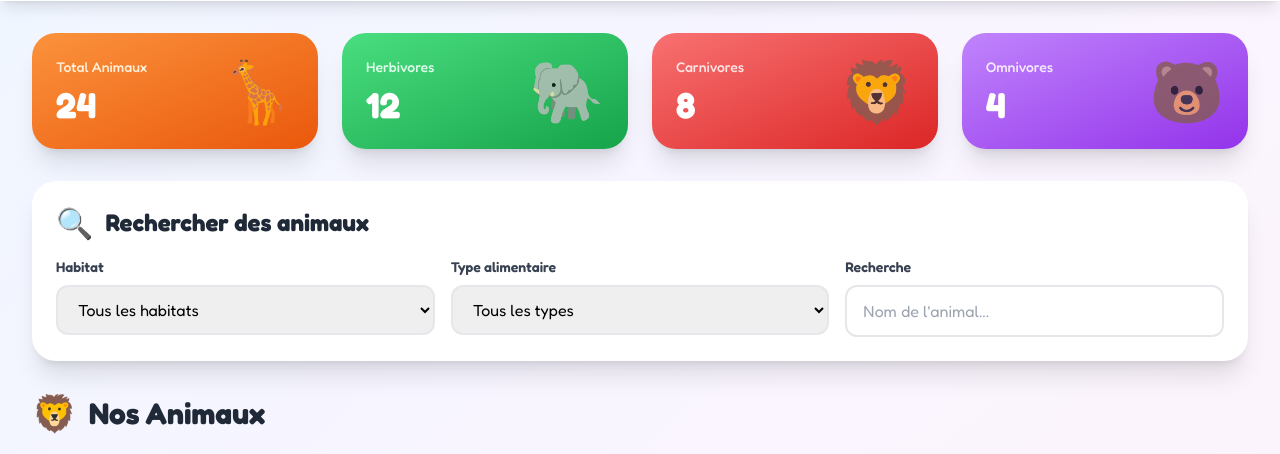
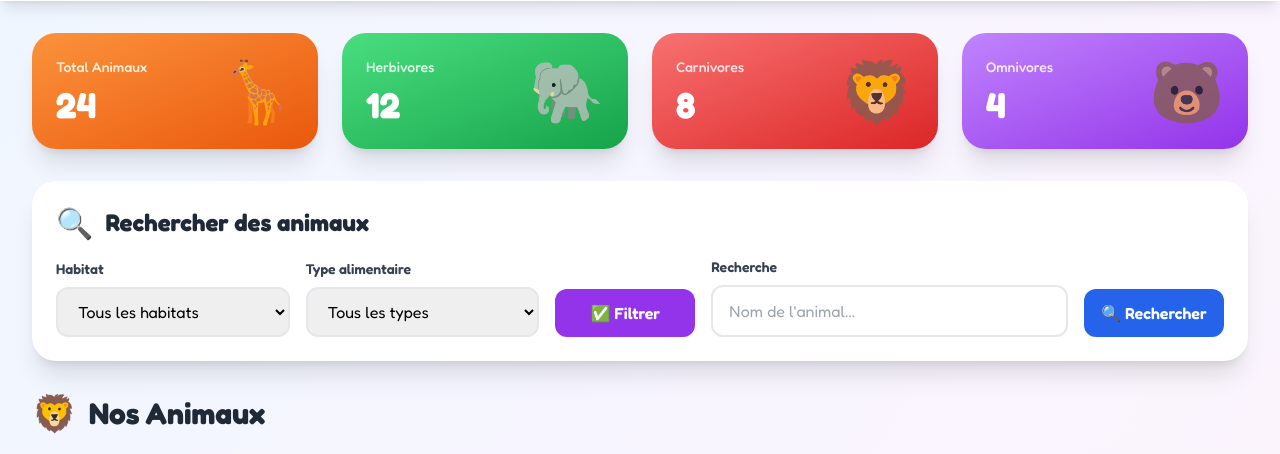
Before and after one commit to mohamed-elhamdaoui/Zoo-Encyclopedie, a PHP site: page / in a window 1280 px wide. Shown: the part 79-533 px from the top of the page. Run offline with PHP 8.4, Linux system fonts and the light colour scheme; data comes from the database, SQL or seed files in the repository; some libraries are stand-ins or nearby versions.

Commit message:
feat: add type & habitat filtering for animals Added SQL conditions to filter animals by Type_alimentaire and NamHab based on selected options in the form.

```diff
--- a/index.php
+++ b/index.php
@@ -1,8 +1,16 @@
 <?php
 include 'connection.php';
+
+
+if (!empty($_POST["search"])) {
+    echo $_POST["search"];
+}
+
+
 ?>
 <!DOCTYPE html>
 <html lang="fr">
+
 <head>
     <meta charset="UTF-8">
     <meta name="viewport" content="width=device-width, initial-scale=1.0">
@@ -13,26 +21,43 @@ include 'connection.php';
         body {
             font-family: 'Fredoka', sans-serif;
         }
+
         .animal-card {
             transition: transform 0.3s ease, box-shadow 0.3s ease;
         }
+
         .animal-card:hover {
             transform: translateY(-8px);
-            box-shadow: 0 20px 40px rgba(0,0,0,0.15);
+            box-shadow: 0 20px 40px rgba(0, 0, 0, 0.15);
         }
+
         .habitat-badge {
             animation: float 3s ease-in-out infinite;
         }
+
         @keyframes float {
-            0%, 100% { transform: translateY(0); }
-            50% { transform: translateY(-5px); }
+
+            0%,
+            100% {
+                transform: translateY(0);
+            }
+
+            50% {
+                transform: translateY(-5px);
+            }
         }
+
         .stats-card {
             background: linear-gradient(135deg, #667eea 0%, #764ba2 100%);
         }
     </style>
 </head>
+
 <body class="bg-gradient-to-br from-blue-50 via-purple-50 to-pink-50 min-h-screen">
+    <!-- <form action="index.php" method="post">
+        <input type="text" name="name">
+        <button type="submit" name="jiiib">jiiiiib</button>
+    </form> -->
 
     <!-- Navigation -->
     <nav class="bg-white shadow-lg sticky top-0 z-50">
@@ -105,39 +130,65 @@ include 'connection.php';
         </div>
 
         <!-- Filters -->
-        <div class="bg-white rounded-3xl shadow-xl p-6 mb-8">
+        <form method="POST" action="index.php" class="bg-white rounded-3xl shadow-xl p-6 mb-8">
+
             <h2 class="text-2xl font-bold text-gray-800 mb-4 flex items-center">
                 <span class="text-3xl mr-3">🔍</span>
                 Rechercher des animaux
             </h2>
-            <div class="grid grid-cols-1 md:grid-cols-3 gap-4">
-                <div>
+
+            <div class="flex flex-col lg:flex-row gap-4 items-end">
+
+                <!-- ✅ HABITAT -->
+                <div class="w-full lg:w-1/5">
                     <label class="block text-sm font-semibold text-gray-700 mb-2">Habitat</label>
-                    <select class="w-full px-4 py-3 rounded-xl border-2 border-gray-200 focus:border-purple-500 focus:ring-2 focus:ring-purple-200 transition">
-                        <option>Tous les habitats</option>
-                        <option>🌾 Savane</option>
-                        <option>🌴 Jungle</option>
-                        <option>🏜️ Désert</option>
-                        <option>🌊 Océan</option>
+                    <select name="habitat"
+                        class="w-full px-4 py-3 rounded-xl border-2 border-gray-200">
+                        <option value="">Tous les habitats</option>
+                        <option value="Savane">🌾 Savane</option>
+                        <option value="Jungle">🌴 Jungle</option>
+                        <option value="Désert">🏜️ Désert</option>
+                        <option value="Océan">🌊 Océan</option>
                     </select>
                 </div>
 
-                <div>
+                <!-- ✅ TYPE -->
+                <div class="w-full lg:w-1/5">
                     <label class="block text-sm font-semibold text-gray-700 mb-2">Type alimentaire</label>
-                    <select class="w-full px-4 py-3 rounded-xl border-2 border-gray-200 focus:border-purple-500 focus:ring-2 focus:ring-purple-200 transition">
-                        <option>Tous les types</option>
-                        <option>🥩 Carnivore</option>
-                        <option>🌿 Herbivore</option>
-                        <option>🍽️ Omnivore</option>
+                    <select name="type"
+                        class="w-full px-4 py-3 rounded-xl border-2 border-gray-200">
+                        <option value="">Tous les types</option>
+                        <option value="🥩 Carnivore">🥩 Carnivore</option>
+                        <option value="🌿 Herbivore">🌿 Herbivore</option>
+                        <option value="🍽️ Omnivore">🍽️ Omnivore</option>
                     </select>
                 </div>
 
-                <div>
+                <!-- ✅ FILTER BUTTON -->
+                <div class="w-full lg:w-[12%]">
+                    <button type="submit" name="filter_select"
+                        class="w-full bg-purple-600 hover:bg-purple-700 text-white py-3 rounded-xl font-semibold transition">
+                        ✅ Filtrer
+                    </button>
+                </div>
+
+                <!-- ✅ SEARCH -->
+                <div class="w-full lg:flex-1">
                     <label class="block text-sm font-semibold text-gray-700 mb-2">Recherche</label>
-                    <input type="text" placeholder="Nom de l'animal..." class="w-full px-4 py-3 rounded-xl border-2 border-gray-200 focus:border-purple-500 focus:ring-2 focus:ring-purple-200 transition">
+                    <input type="text" name="search" placeholder="Nom de l'animal..."
+                        class="w-full px-4 py-3 rounded-xl border-2 border-gray-200">
                 </div>
+
+                <!-- ✅ SEARCH BUTTON -->
+                <div class="w-full lg:w-[12%]">
+                    <button type="submit" name="filter_search"
+                        class="w-full bg-blue-600 hover:bg-blue-700 text-white py-3 rounded-xl font-semibold transition">
+                        🔍 Rechercher
+                    </button>
+                </div>
+
             </div>
-        </div>
+        </form>
 
         <!-- Animals Grid -->
         <div class="mb-8">
@@ -148,7 +199,60 @@ include 'connection.php';
 
             <div class="grid grid-cols-1 md:grid-cols-2 lg:grid-cols-3 xl:grid-cols-4 gap-6">
 
+                <?php
+                $sql = 'select * FROM animals, habitats where animals.`idHab`=habitats.`idHab`';
 
+
+                if (!empty($_POST["type"])) {
+                    $sql .= " and Type_alimentaire = '{$_POST["type"]}' ";
+                    // echo $_POST["type"];
+                }
+                if (!empty($_POST["habitat"])) {
+                    $sql .= " and NamHab = '{$_POST["habitat"] }'";
+                }
+
+                    $result = $conn->query($sql);
+
+
+                while ($row = $result->fetch_assoc()) {
+                    echo '<div class="animal-card bg-white rounded-3xl overflow-hidden shadow-lg">
+                    <div class="relative">
+                        <div class="h-48 w-full bg-gradient-to-br from-blue-200 to-blue-400 flex items-center justify-center">
+                    <img src="' . $row['image'] . '" class="w-full h-full object-cover" alt="">
+                    </div>
+
+                        <span class="absolute top-4 right-4 bg-white px-3 py-1 rounded-full text-sm font-semibold text-red-600 shadow-md">
+                           ' . $row["Type_alimentaire"] . '
+                        </span>
+                    </div>
+                    <div class="p-5">
+                        <h3 class="text-2xl font-bold text-gray-800 mb-2">' . $row["Nom"] . '</h3>
+                        <div class="flex items-center space-x-2 mb-4">
+                            <span class="habitat-badge bg-blue-100 text-blue-700 px-3 py-1 rounded-full text-sm font-medium">
+                                ' . $row["NamHab"] . '
+                            </span>
+                        </div>
+                        <div class="flex space-x-2">
+
+    <!-- ✏️ MODIFY -->
+    <button class="flex-1 h-fit bg-blue-500 hover:bg-blue-600 text-white py-2 rounded-xl font-semibold transition">
+        ✏️ Modifier
+    </button>
+
+    <!-- 🗑️ DELETE -->
+    <form action="delete_animal.php" method="POST" class="flex-1">
+        <button type="submit" name="id" value="' . $row["ID"] . '"
+            class="w-full bg-red-500 hover:bg-red-600 text-white py-2 rounded-xl font-semibold transition">
+            🗑️ Supprimer
+        </button>
+    </form>
+
+</div>
+                    </div>
+                </div>';
+                }
+
+                ?>
 
 
             </div>
@@ -249,4 +353,5 @@ include 'connection.php';
     </footer>
 
 </body>
+
 </html>
```
